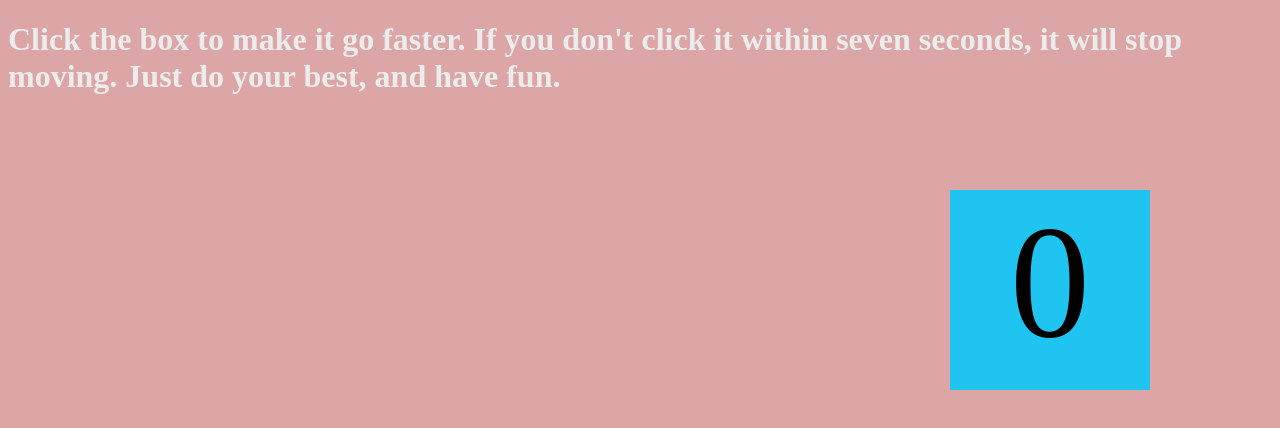
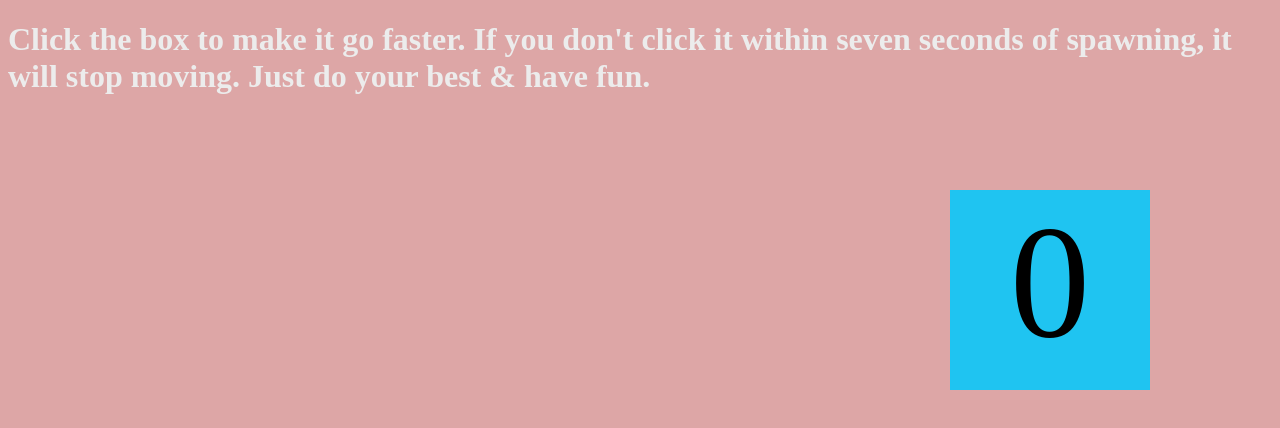
Before and after one commit to MatthewSep/MatthewSep.github.io, a plain HTML site: page fsd-projects/bouncing-box/index.html in a window 1280 px wide. Drawn offline with Linux system fonts and the light colour scheme.

Commit message:
adjusted bouncing box description

```diff
--- a/fsd-projects/bouncing-box/index.html
+++ b/fsd-projects/bouncing-box/index.html
@@ -163,7 +163,7 @@
 
 		})();
 	</script>
-	<h1>Click the box to make it go faster. If you don't click it within seven seconds, it will stop moving. Just do your best, and have fun.</h1>
+	<h1>Click the box to make it go faster. If you don't click it within seven seconds of spawning, it will stop moving. Just do your best & have fun.</h1>
 </body>
 
 </html>
```
